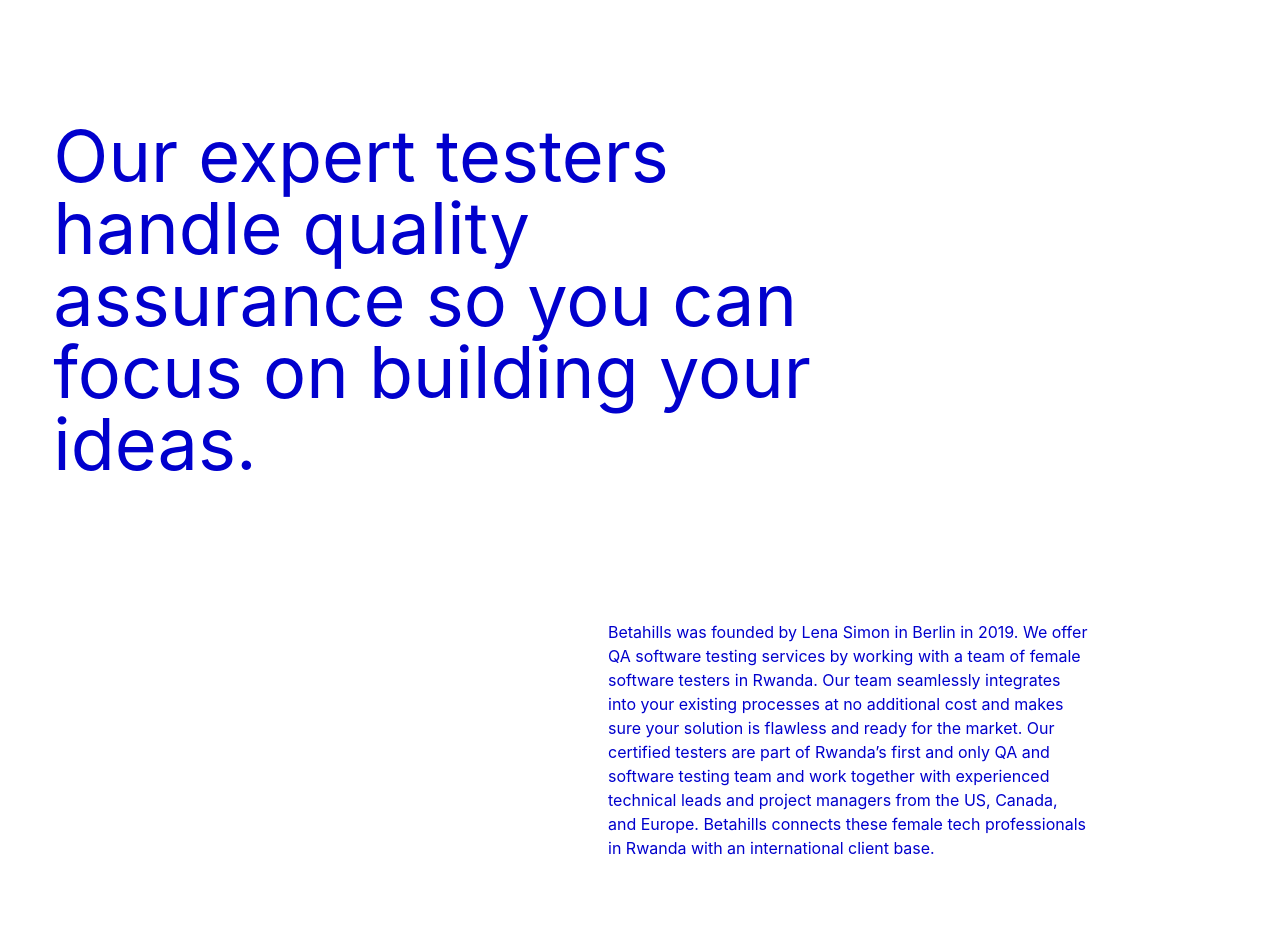
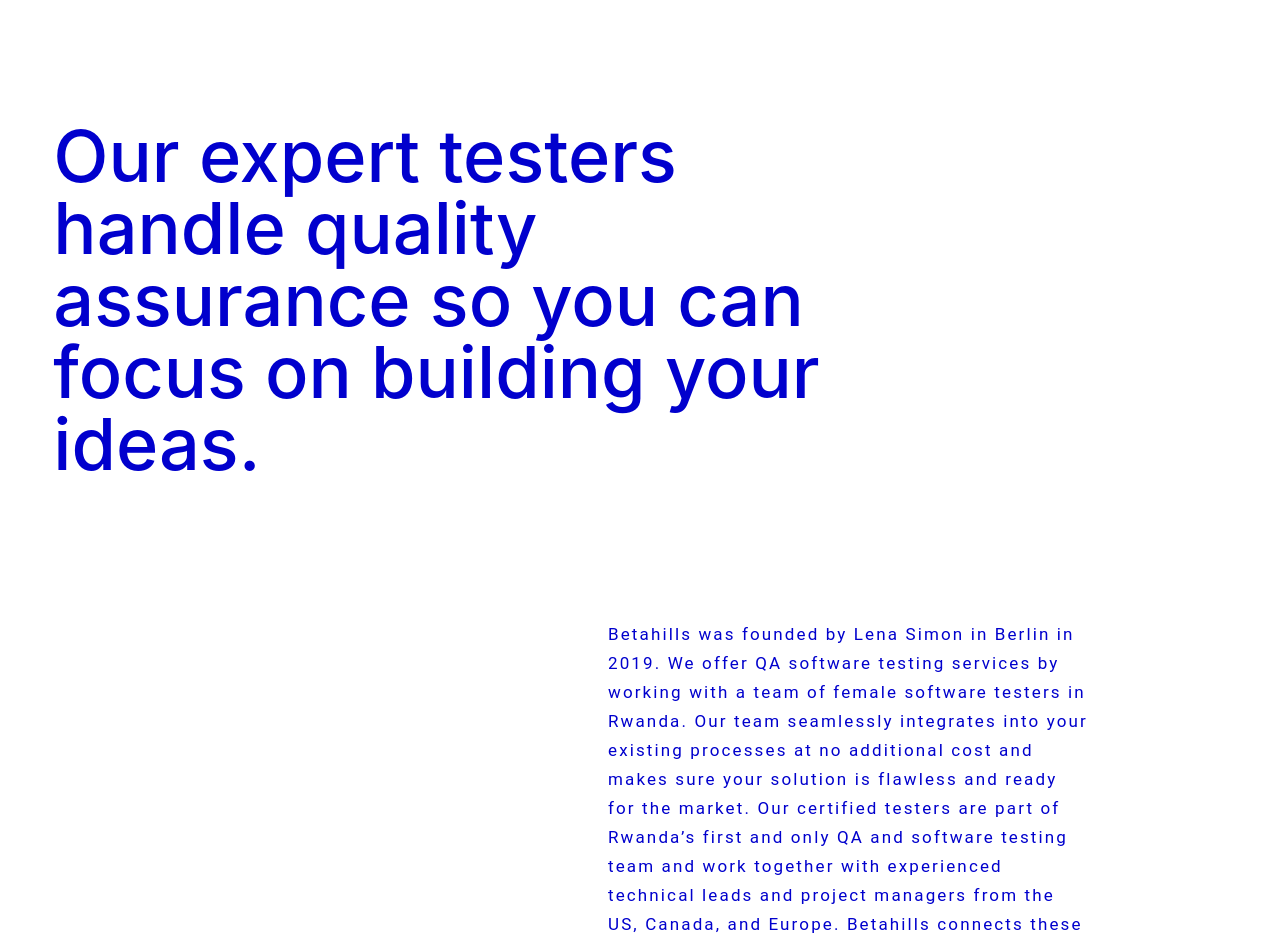
Before and after one commit to Morrism1/workshop-project, a React (Create React App) app: page / in a window 1280 px wide. Shown: the part 920-1864 px from the top of the page. Built offline with nearby package versions, Linux system fonts and the light colour scheme.

Commit message:
Add Styles of the second page

```diff
--- a/src/styles/index.css
+++ b/src/styles/index.css
@@ -4,7 +4,7 @@
 
 @tailwind utilities;
 
-@import url('https://fonts.googleapis.com/css2?family=Roboto:wght@500&display=swap');
+@import url('https://fonts.googleapis.com/css2?family=Roboto:ital,wght@0,300;0,400;0,500;0,700;0,900;1,100&display=swap');
 
 body {
   margin: 0;
@@ -13,6 +13,10 @@
     sans-serif;
   -webkit-font-smoothing: antialiased;
   -moz-osx-font-smoothing: grayscale;
+}
+
+html {
+  font-family: Roboto, sans-serif;
 }
 
 code {
@@ -48,8 +52,7 @@
   color: white;
 }
 
-h2 p {
-  font-family: Roboto, 'sans-serif';
+h2 {
   font-size: 64px;
   font-weight: 500;
   line-height: 74px;
@@ -57,9 +60,20 @@
 }
 
 nav li {
-  font-family: Roboto, 'sans-serif';
+  font-family: Roboto, sans-serif;
   font-size: 17px;
   font-weight: 400;
   line-height: 20px;
   color: rgb(1, 0, 205);
 }
+
+.page-two-text > p {
+  font-family: Roboto;
+  font-style: normal;
+  font-weight: normal;
+  font-size: 17px;
+  line-height: 29px;
+  letter-spacing: 0.125em;
+  font-feature-settings: 'liga' off;
+  color: #0100cd;
+}
```
